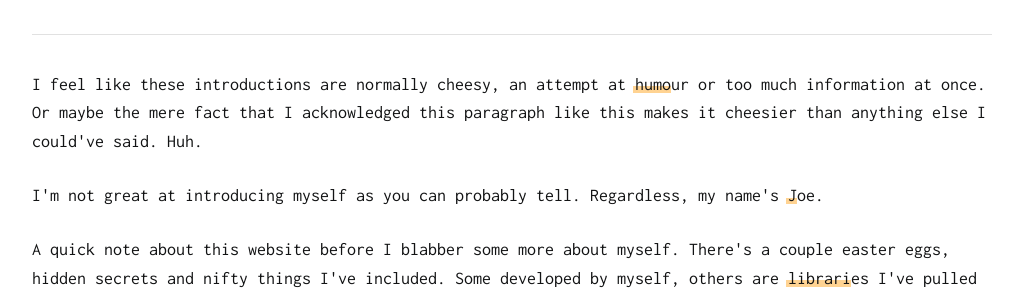
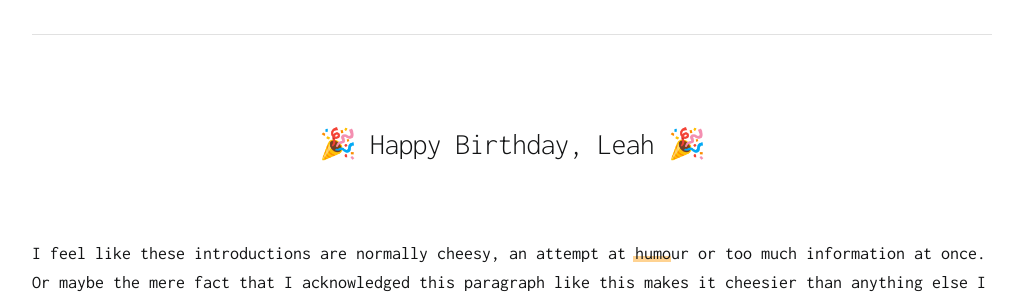
Before and after one commit to JoeBocock/personal-website-dev, a Vue app: page / in a window 1280 px wide. Shown: the part 248-542 px from the top of the page, without its empty margins (128-1151 px from the left). Built offline with nearby package versions, Linux system fonts and the light colour scheme.

Commit message:
Leah Birthday Temporary Commit.

```diff
--- a/src/components/ContentContainer.vue
+++ b/src/components/ContentContainer.vue
@@ -1,6 +1,16 @@
 <template>
     <div>
         <div v-if="currentContent == 1">
+            <div class="center">
+                <br />
+                <br />
+                <h4 class="option" @click="requestConfetti()">
+                    🎉 Happy Birthday, Leah 🎉
+                </h4>
+                <br />
+                <br />
+            </div>
+
             <p>
                 I feel like these introductions are normally cheesy, an attempt
                 at
```
Also changed, not shown: 1 other file (tests, documents, lock files or other folders).
